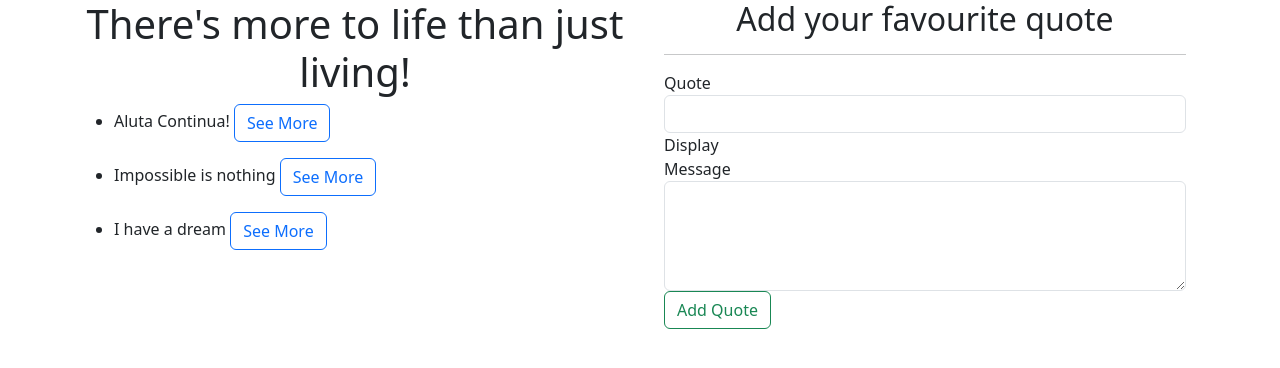
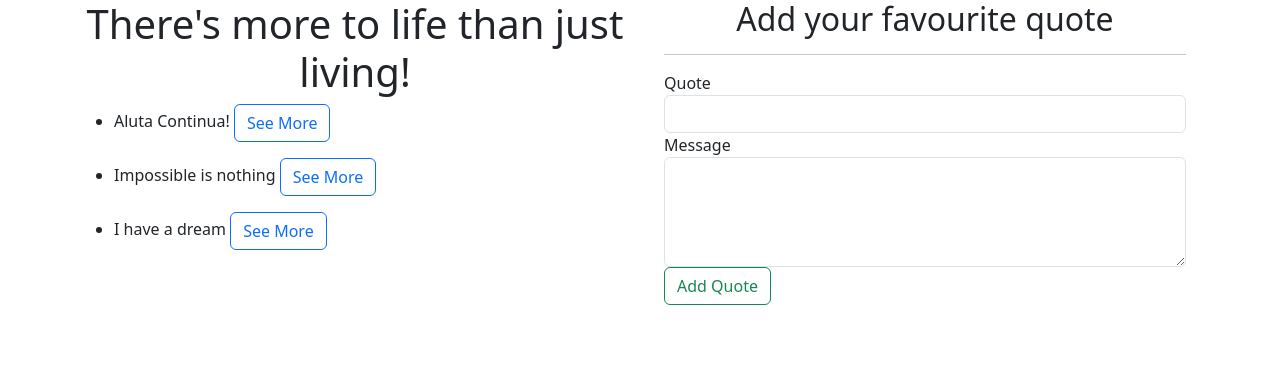
Before and after one commit to NIelsen-Mudaki/Quota, an Angular app: page / in a window 1280 px wide. Shown: the top 368 px of the page. Built offline with nearby package versions, Linux system fonts and the light colour scheme.

Commit message:
add larger text area

```diff
--- a/src/app/quote-form/quote-form.component.html
+++ b/src/app/quote-form/quote-form.component.html
@@ -6,7 +6,7 @@
         <div class="form-group">
             <label for="Quote">Quote</label>
             <input type="text" required class="form-control" id="quote" [(ngModel)] = newQuote.name name="quote">
-            Display{{newQuote.name}}
+            {{newQuote.name}}
         </div>
         <div class="form-group">
             <label for="description">Message</label>
```
